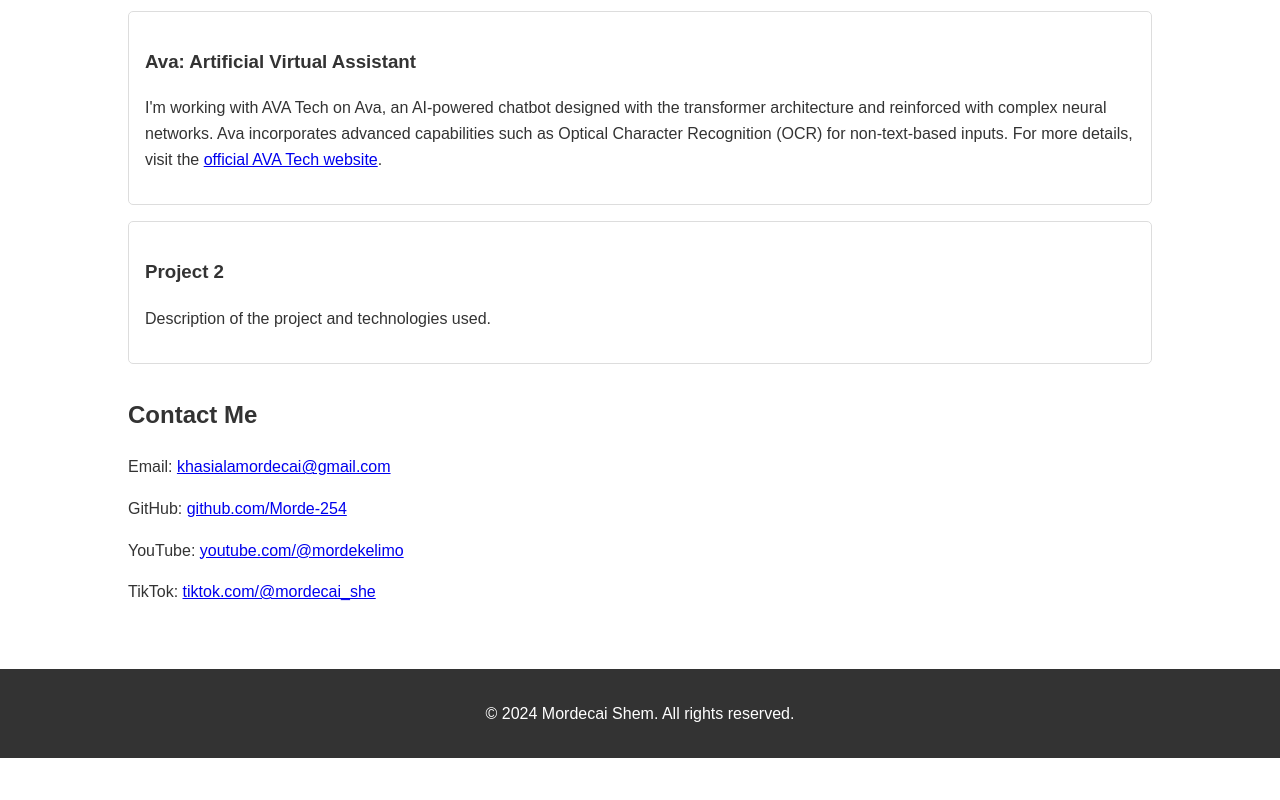
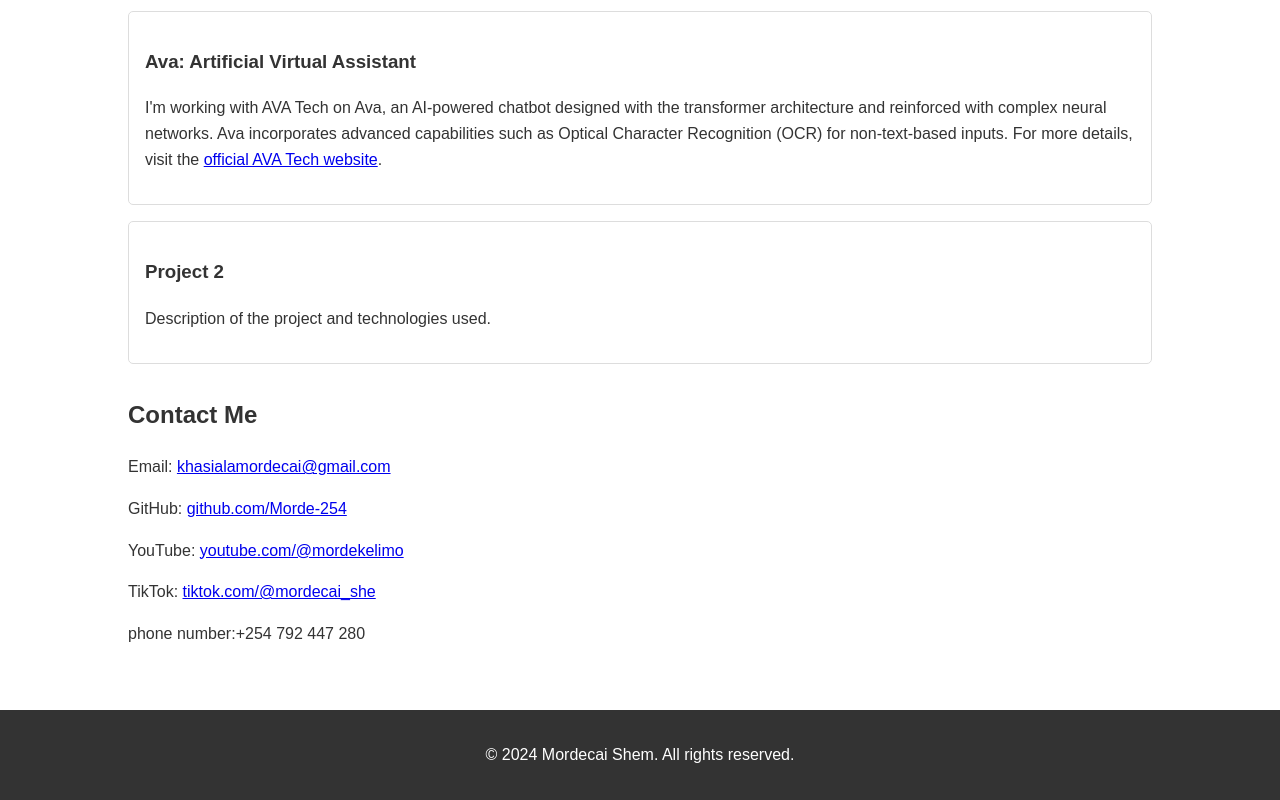
Before and after one commit to Morde-254/Morde-254, a plain HTML site: page index.html in a window 1280 px wide. Shown: the part 478-1278 px from the top of the page. Before the commit the page ends 1236 px from the top, so only its background shows below. Drawn offline with Linux system fonts and the light colour scheme.

Commit message:
Update index.html

```diff
--- a/index.html
+++ b/index.html
@@ -89,6 +89,7 @@
             <p>GitHub: <a href="https://github.com/Morde-254/Morde-254.git" target="_blank">github.com/Morde-254</a></p>
             <p>YouTube: <a href="https://www.youtube.com/@mordekelimo" target="_blank">youtube.com/@mordekelimo</a></p>
             <p>TikTok: <a href="https://www.tiktok.com/@mordecai_she?is_from_webapp=1&sender_device=pc" target="_blank">tiktok.com/@mordecai_she</a></p>
+            <p>phone number:<a>+254 792 447 280</a> </a></p>
         </section>
     </div>
     <footer>
```
